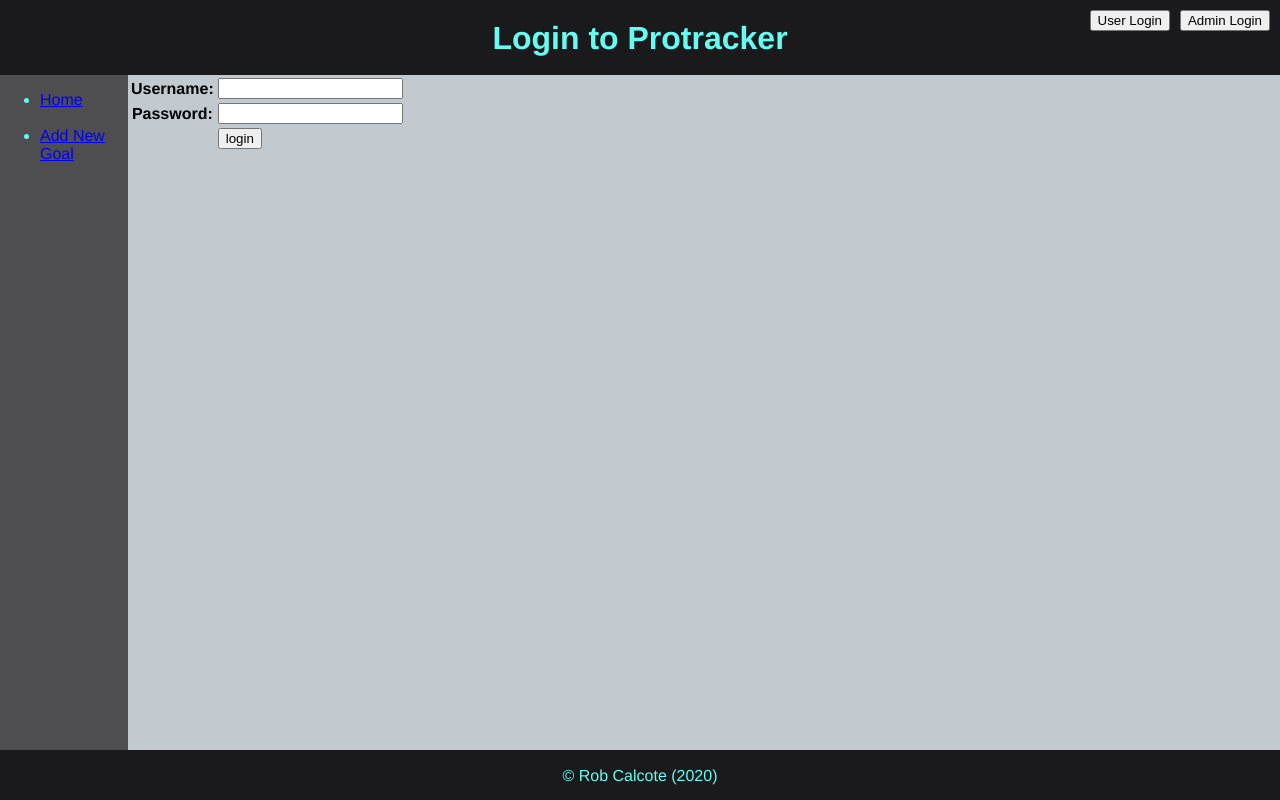
After one commit to robcalcote/ten_thousand_hours, a Django app: page /tracker/login/ in a window 1280 px wide. The commit adds this page. Run offline with Django 3.2, Linux system fonts and the light colour scheme.

Commit message:
added basic user authentication functionality (using django's built in user object). next up - filtering the views by user data

```diff
--- a/protracker/protracker/settings.py
+++ b/protracker/protracker/settings.py
@@ -27,6 +27,9 @@
 DEBUG = secret_settings.DEBUG
 
 ALLOWED_HOSTS = []
+
+# Login URL
+LOGIN_URL = "/tracker/login/"
 
 
 # Application definition
--- a/protracker/tracker/forms/forms.py
+++ b/protracker/tracker/forms/forms.py
@@ -1,4 +1,56 @@
 from django import forms
+from django.contrib.auth import (
+    authenticate,
+    get_user_model
+)
+
+# importing Django's built-in and saving it (in case we want to do future customizations)
+User = get_user_model()
+
+#ACCOUNTS FORMS
+class LoginUser(forms.Form):
+    username = forms.CharField()
+    password = forms.CharField(widget=forms.PasswordInput)
+
+    def clean(self, *args, **kwargs):
+        username = self.cleaned_data.get('username')
+        password = self.cleaned_data.get('password')
+
+        if username and password:
+            user = authenticate(username=username, password=password)
+            if not user:
+                raise forms.ValidationError('User does not exist')
+            if not user.check_password(password):
+                raise forms.ValidationError('Password Incorrect')
+            if not user.is_active:
+                raise forms.ValidationError('This user is not active')
+
+        return super(LoginUser, self).clean(*args, **kwargs)
+
+class RegisterUser(forms.ModelForm):
+    email = forms.EmailField(label='Email Address')
+    email2 = forms.EmailField(label='Confirm Email')
+    password = forms.CharField(widget=forms.PasswordInput)
+
+    class Meta:
+        model = User
+        fields = [
+            'username',
+            'email',
+            'email2',
+            'password'
+        ]
+
+    def clean(self, *args, **kwargs):
+        email = self.cleaned_data.get('email')
+        email2 = self.cleaned_data.get('email2')
+        if email != email2:
+            raise forms.ValidationError('emails must match')
+        email_qs = User.objects.filter(email=email)
+        if email_qs.exists():
+            raise forms.ValidationError('This email is already being used')
+        return super(RegisterUser, self).clean(*args, **kwargs)
+
 
 # RECORD ADD FORMS
 class GoalAdd(forms.Form):
--- a/protracker/tracker/static/tracker/scripts.js
+++ b/protracker/tracker/static/tracker/scripts.js
@@ -2,4 +2,16 @@
     document.getElementById("admin-login").onclick = function () {
         window.location.href = "//localhost:8000/admin";
     };
+
+    if (document.body.contains(document.getElementById("user-login"))) {
+        document.getElementById("user-login").onclick = function () {
+            window.location.href = "//localhost:8000/tracker/login";
+        };
+    }
+
+    if (document.body.contains(document.getElementById("user-logout"))) {
+        document.getElementById("user-logout").onclick = function () {
+            window.location.href = "//localhost:8000/tracker/logout";
+        };
+    }
 };
--- a/protracker/tracker/static/tracker/style.css
+++ b/protracker/tracker/static/tracker/style.css
@@ -40,6 +40,17 @@
     top: 10px;
     right: 10px;
 }
+#user-login {
+    position: absolute;
+    top: 10px;
+    right: 110px;
+}
+#user-logout {
+    position: absolute;
+    top: 10px;
+    right: 110px;
+}
+
 
 
 
--- a/protracker/tracker/templates/tracker/base.html
+++ b/protracker/tracker/templates/tracker/base.html
@@ -12,6 +12,14 @@
         <div id="header-bar">
             {% block header %}{% endblock %}
         </div>
+
+        {% if request.user.is_authenticated == False %}
+        <button type="button" id="user-login">User Login</button>
+        {% endif %}
+        {% if request.user.is_authenticated == True %}
+        <button type="button" id="user-logout">Hello, {{ request.user.first_name }}. Logout?</button>
+        {% endif %}
+
         <button type="button" id="admin-login">Admin Login</button>
     </div>
 
--- /dev/null
+++ b/protracker/tracker/templates/tracker/user_login.html
@@ -0,0 +1,25 @@
+{% extends "tracker/base.html" %}
+
+{% block header %}
+<h1>Login to Protracker</h1>
+{% endblock %}
+
+{% block content %}
+
+
+
+{% if error_message %}<p><strong>{{ error_message }}</strong></p>{% endif %}
+
+<form action="{% url 'tracker:user login' %}" method="POST">
+    {% csrf_token %}
+    <table>
+        {{ form.as_table }}
+        <tr>
+            <th></th><td><input type="submit" value="login"></td>
+        </tr>
+    </table>
+</form>
+
+
+
+{% endblock %}
--- a/protracker/tracker/urls.py
+++ b/protracker/tracker/urls.py
@@ -1,14 +1,21 @@
 from django.urls import path
+from django.contrib.auth import views as auth_views
+from django.contrib.auth.decorators import login_required
 
 from . import views
 
 app_name = 'tracker'
 urlpatterns = [
+    #authentication url
+    path('login/', views.user_login, name='user login'),
+    path('register/', views.user_register, name='user register'),
+    path('logout/', views.user_logout, name='user logout'),
+
     #localhost:8000/tracker/<INSERT PATH BELOW HERE>
     path('dashboard/', views.dashboard, name='dashboard'),
 
     #detail urls
-    path('goal_detail/<int:pk>/', views.GoalDetailView.as_view(), name='goal detail'),
+    path('goal_detail/<int:pk>/', login_required(views.GoalDetailView.as_view()), name='goal detail'),
     path('<int:goal_id>/milestone_detail/<int:milestone_id>/', views.milestone_detail, name='milestone detail'),
     path('<int:goal_id>/<int:milestone_id>/reward_detail/<int:reward_id>/', views.reward_detail, name='reward detail'),
     path('<int:goal_id>/<int:milestone_id>/session_detail/<int:session_id>/', views.session_detail, name='session detail'),
--- a/protracker/tracker/views.py
+++ b/protracker/tracker/views.py
@@ -2,6 +2,8 @@
 from django.shortcuts import get_object_or_404, render
 from django.urls import reverse
 from django.views import generic
+from django.contrib.auth import authenticate, login, logout, get_user_model
+from django.contrib.auth.decorators import login_required
 from .models import *
 
 from .forms.forms import *
@@ -11,7 +13,47 @@
 import datetime
 from datetime import timedelta
 
+
+### Auth Views
+def user_login(request):
+    if request.method == 'POST':
+        form = LoginUser(request.POST)
+        if form.is_valid():
+            username = form.cleaned_data.get('username')
+            password = form.cleaned_data.get('password')
+            user = authenticate(username=username, password=password)
+            login(request, user)
+            return HttpResponseRedirect(reverse('tracker:dashboard'))
+    else:
+        form = LoginUser()
+    context = {
+        'form': form
+    }
+    return render(request, 'tracker/user_login.html', context)
+
+def user_register(request):
+    if request.method == 'POST':
+        form = RegisterUser(request.POST)
+        if form.is_valid():
+            user = form.save(commit=False)
+            password = form.cleaned_data.get('password')
+            user.set_password(password)
+            user.save()
+            return HttpResponseRedirect(reverse('tracker:user login'))
+    else:
+        form = RegisterUser()
+    context = {
+        'form': form
+    }
+    return render(request, 'tracker/user_register.html', context)
+
+def user_logout(request):
+    logout(request)
+    return render(request, 'tracker/user_login.html', {})
+
+
 ### MAIN DASHBOARD VIEW - HIGH OVERVIEW OF EVERYTHING
+@login_required
 def dashboard(request):
     all_goals = Goal.objects.all()
     all_milestones = Milestone.objects.all()
@@ -24,9 +66,11 @@
 
 
 ### Detail Views
+#@login_required is set in the urls.py
 class GoalDetailView(generic.DetailView):
     model = Goal
 
+@login_required
 def milestone_detail(request, goal_id, milestone_id):
     milestone = get_object_or_404(Milestone, pk=milestone_id, goal=goal_id)
     context = {
@@ -35,6 +79,7 @@
     }
     return render(request, 'tracker/milestone_detail.html', context)
 
+@login_required
 def reward_detail(request, goal_id, milestone_id, reward_id):
     reward = get_object_or_404(Reward, pk=reward_id, goal=goal_id)
     context = {
@@ -44,6 +89,7 @@
     }
     return render(request, 'tracker/reward_detail.html', context)
 
+@login_required
 def session_detail(request, goal_id, milestone_id, session_id):
     session = get_object_or_404(Session, pk=session_id, goal=goal_id)
     context = {
@@ -55,6 +101,7 @@
 
 
 ### Record Add Views
+@login_required
 def goal_add(request):
     if request.method == 'POST':
         form = GoalAdd(request.POST)
@@ -76,6 +123,7 @@
     }
     return render(request, 'tracker/goal_add.html', context)
 
+@login_required
 def milestone_add(request, goal_id):
     goal = get_object_or_404(Goal, pk=goal_id)
     if request.method == 'POST':
@@ -104,6 +152,7 @@
 #         for chunk in photo.chunks():
 #             destination.write(chunk)
 
+@login_required
 def reward_add(request, goal_id):
     goal = get_object_or_404(Goal, pk=goal_id)
     if request.method == 'POST':
@@ -126,6 +175,7 @@
     }
     return render(request, 'tracker/reward_add.html', context)
 
+@login_required
 def session_add(request, goal_id):
     goal = get_object_or_404(Goal, pk=goal_id)
     # if this is a POST request we need to process the form data
@@ -159,6 +209,7 @@
 
 
 ### Record Edit Views
+@login_required
 def goal_edit(request, goal_id):
     goal = get_object_or_404(Goal, pk=goal_id)
     days_remaining = goal.end_date.replace(tzinfo=None) - datetime.datetime.now()
@@ -187,6 +238,7 @@
     }
     return render(request, 'tracker/goal_edit.html', context)
 
+@login_required
 def milestone_edit(request, goal_id, milestone_id):
     goal = get_object_or_404(Goal, pk=goal_id)
     milestone = get_object_or_404(Milestone, pk=milestone_id)
@@ -217,6 +269,7 @@
     }
     return render(request, 'tracker/milestone_edit.html', context)
 
+@login_required
 def reward_edit(request, goal_id, reward_id):
     goal = get_object_or_404(Goal, pk=goal_id)
     reward = get_object_or_404(Reward, pk=reward_id)
@@ -236,6 +289,7 @@
     }
     return render(request, 'tracker/reward_edit.html', context)
 
+@login_required
 def session_edit(request, goal_id, session_id):
     goal = get_object_or_404(Goal, pk=goal_id)
     session = get_object_or_404(Session, pk=session_id)
```
Also changed, not shown: protracker/tracker/templates/tracker/user_register.html (added, +25 -0 lines).
